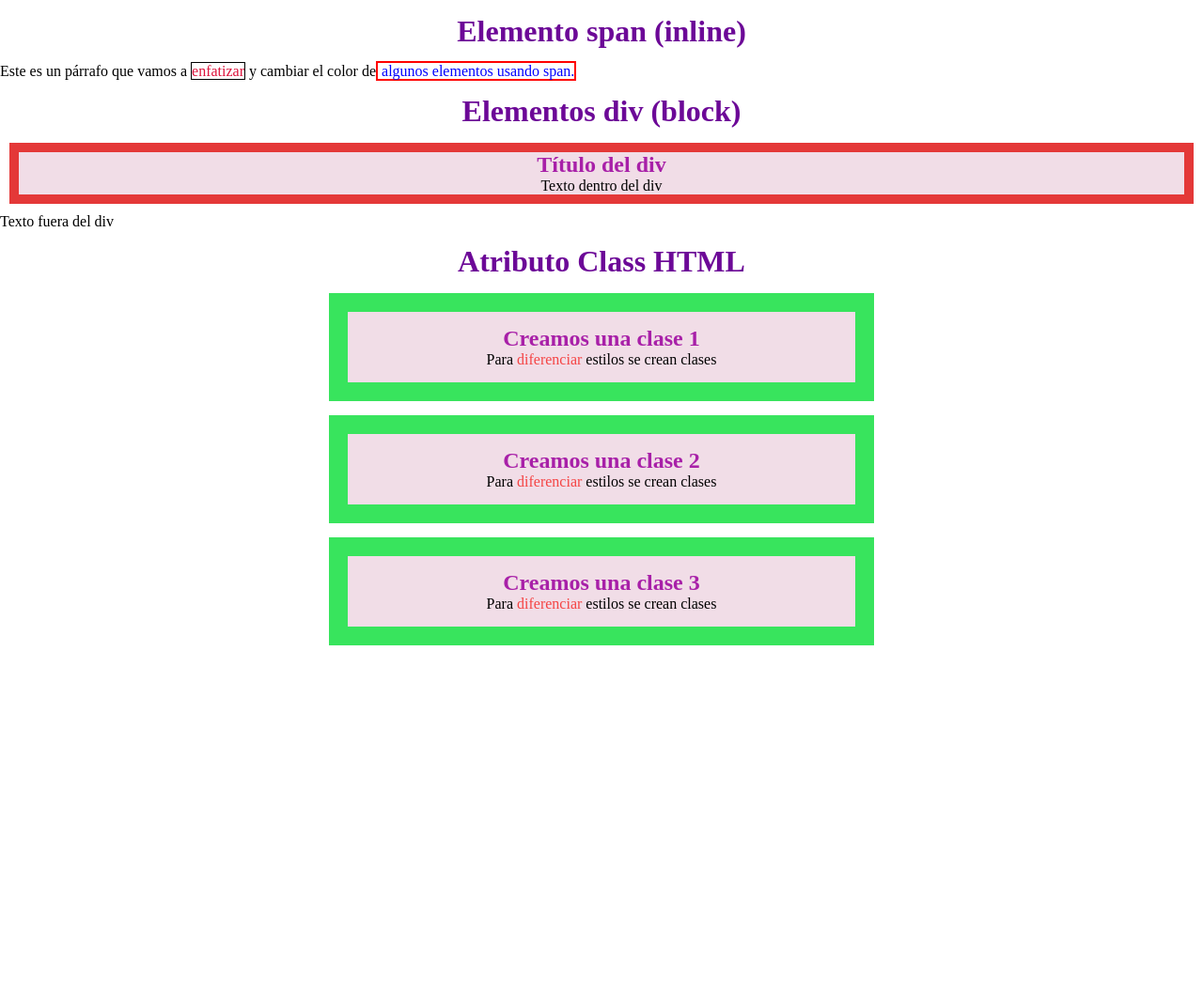
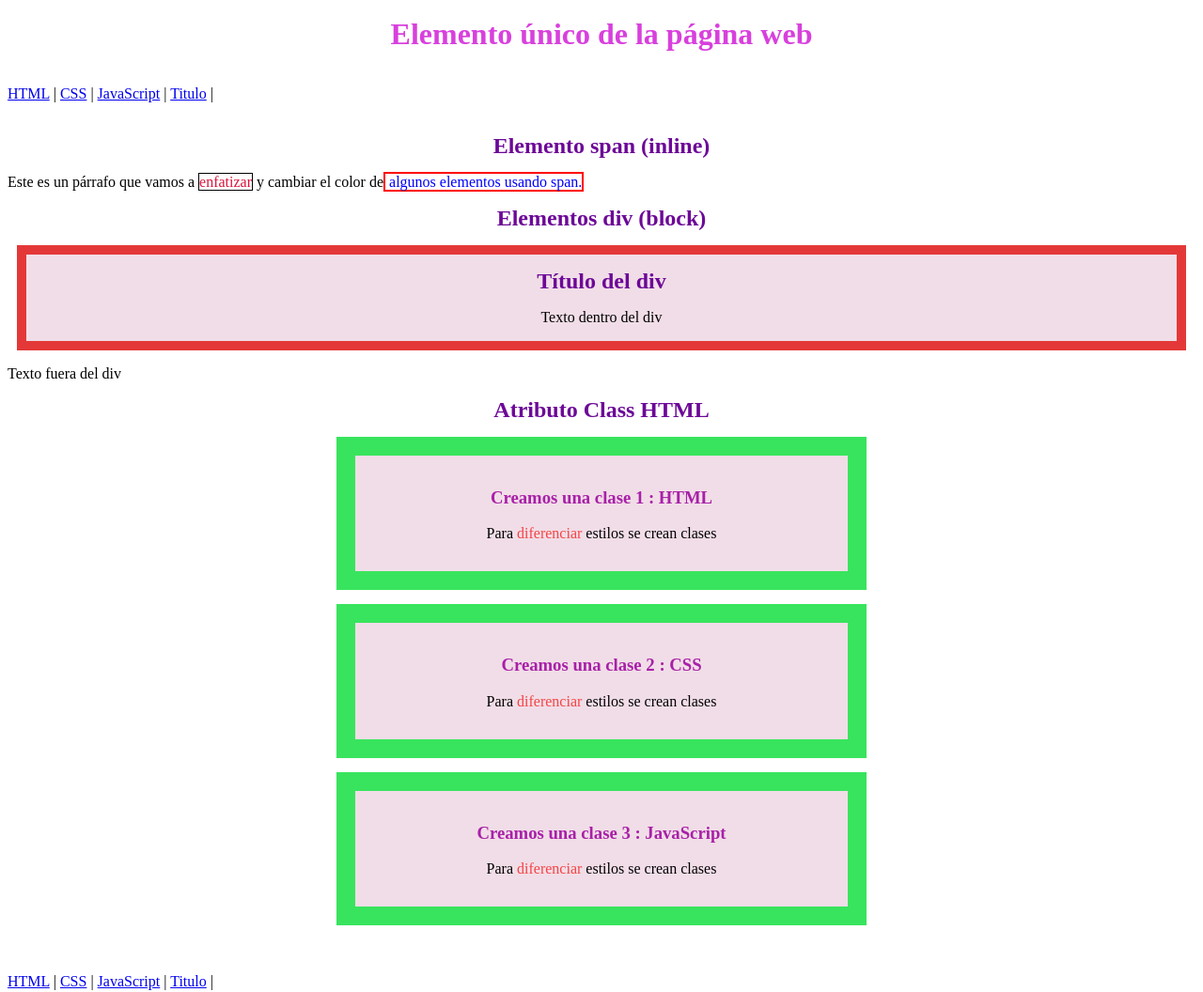
Before and after one commit to Choee15/Front-End, a plain HTML site: page inline.html in a window 1280 px wide. Shown: the whole page at 94% size. Before the commit the page ends 800 px from the top, so only its background shows below. Drawn offline with Linux system fonts and the light colour scheme.

Commit message:
iframes, bookmarks, id, class

```diff
--- a/css/inline.css
+++ b/css/inline.css
@@ -1,15 +1,21 @@
-/* para agregar un estilo universal se usa * */
+/* para agregar un estilo universal se usa *
 *{
     margin: 0;
     padding: 0;
 }
-
-h1{
+*/
+/* id de elemento unico en la página*/
+#titulo_principal{
+    color: rgb(216, 64, 221);
+    text-align: center;
+    margin: 18px;
+}
+h2{
     color: rgb(108, 8, 151);
     text-align: center;
     margin: 15px;
 }
-h2{
+h3{
     color: rgb(168, 32, 168);
 
 }
--- a/inline.html
+++ b/inline.html
@@ -8,30 +8,45 @@
     <link rel="stylesheet" href="css/inline.css"/>
 </head>
 <body>
-    <h1>Elemento span (inline)</h1>
+    <h1 id="titulo_principal">Elemento único de la página web</h1>
+    <br/>
+    <!--bookmarks con id respectivo-->
+    <a href="#HTML">HTML</a> |
+    <a href="#CSS">CSS</a> |
+    <a href="#JavaScript">JavaScript</a> |
+    <a href="#titulo_principal">Titulo</a> |
+    <br/>
+    <br/>
+    <h2>Elemento span (inline)</h2>
     <p>Este es un párrafo que vamos a <span style="color: crimson; border: 1px solid black;">enfatizar</span>
         y cambiar el color de<span style="color:blue; border: 2px solid red;"> algunos elementos usando span.</span></p>
 
-    <h1>Elementos div (block)</h1>
+    <h2>Elementos div (block)</h2>
     <div>
         <h2>Título del div</h2>
         <p>Texto dentro del div</p>
     </div>
     <p>Texto fuera del div</p>
 
-    <h1>Atributo Class HTML</h1>
-    <div class="tarjeta">
-        <h2>Creamos una clase 1</h2>
+    <h2>Atributo Class HTML</h2>
+    <div id="HTML" class="tarjeta">
+        <h3>Creamos una clase 1 : HTML</h3>
         <p>Para <span class="span-diferenciar">diferenciar</span> estilos se crean clases</p>
     </div>
-    <div class="tarjeta">
-        <h2>Creamos una clase 2</h2>
+    <div id="CSS" class="tarjeta">
+        <h3>Creamos una clase 2 : CSS</h3>
         <p>Para <span class="span-diferenciar">diferenciar</span> estilos se crean clases</p>
     </div>
-    <div class="tarjeta">
-        <h2>Creamos una clase 3</h2>
+    <div id="JavaScript" class="tarjeta">
+        <h3>Creamos una clase 3 : JavaScript</h3>
         <p>Para <span class="span-diferenciar">diferenciar</span> estilos se crean clases</p>
     </div>
-
+    <br/>
+    <br/>
+    <!--bookmarks con id respectivo-->
+    <a href="#HTML">HTML</a> |
+    <a href="#CSS">CSS</a> |
+    <a href="#JavaScript">JavaScript</a> |
+    <a href="#titulo_principal">Titulo</a> |
 </body>
 </html>
```
Also changed, not shown: css/iframes.css (added, +26 -0 lines), iframes.html (added, +21 -0 lines).
